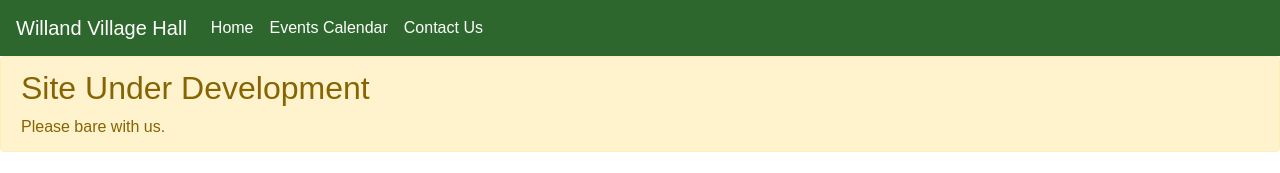
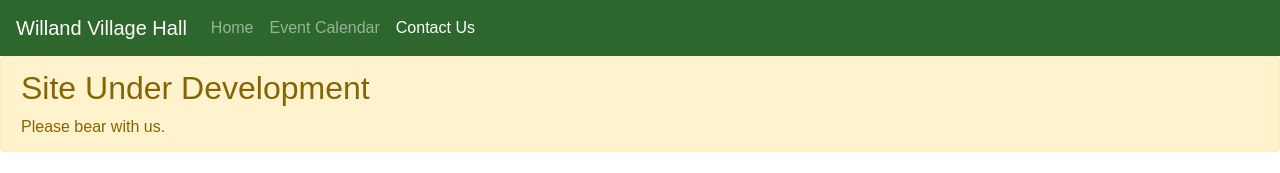
Before and after one commit to themiltonholmes/village-hall, a React (Create React App) app: page /contact in a window 1280 px wide. Shown: the top 173 px of the page. Built offline with nearby package versions, Linux system fonts and the light colour scheme.

Commit message:
Navbar links now show which page is active

```diff
--- a/src/App.js
+++ b/src/App.js
@@ -9,6 +9,17 @@ import HomePage from './views/HomePage';
 import CalendarPage from './views/CalendarPage';
 import ContactPage from './views/ContactPage';
 
+const CustomLink = ({ label, to, activeOnlyWhenExact }) => (
+  <Route
+    path={to}
+    exact={activeOnlyWhenExact}
+    children={({ match }) => {
+        console.log(match);
+        return ( <Link className={match ? "nav-link active" : "nav-link"} to={to}>{label}</Link> )
+    }}
+  />
+);
+
 class App extends Component {
   render() {
     return (
@@ -16,32 +27,25 @@ class App extends Component {
         <Router>
           <div className="body-bg">
             <header className="navbar navbar-expand-lg navbar-dark">
-              <h1 className="navbar-brand mb-0 h1">Willand Village Hall</h1>
+              <a href="/"><h1 className="navbar-brand mb-0 h1">Willand Village Hall</h1></a>
               <button className="navbar-toggler" type="button" data-toggle="collapse" data-target="#navbarSupportedContent" aria-controls="navbarSupportedContent" aria-expanded="false" aria-label="Toggle navigation">
                 <span className="navbar-toggler-icon"></span>
               </button>
               <div className="collapse navbar-collapse" id="navbarSupportedContent">
                 <ul className="navbar-nav mr-auto">
                   <li className="nav-item">
-                <span className="nav-link">
-                  <Link to="/">Home</Link>
-                </span>
+                      <CustomLink activeOnlyWhenExact={true} label="Home" to="/" />
                   </li>
                   <li className="nav-item">
-              <span className="nav-link">
-                <Link to="/calendar">Events Calendar</Link>
-                </span>
+                      <CustomLink activeOnlyWhenExact={true} label="Event Calendar" to="/calendar" />
                   </li>
                   <li className="nav-item">
-              <span className="nav-link">
-                <Link to="/contact">Contact Us</Link>
-                </span>
+                    <CustomLink activeOnlyWhenExact={true} label="Contact Us" to="/contact" />
                   </li>
                 </ul>
-
               </div>
             </header>
-          <div className="alert alert-warning"><h2>Site Under Development</h2><span>Please bare with us.</span></div>
+            <div className="alert alert-warning"><h2>Site Under Development</h2><span>Please bear with us.</span></div>
             <Route exact path="/" component={HomePage} />
             <Route exact path="/calendar" component={CalendarPage} />
             <Route exact path="/contact" component={ContactPage} />
```
Lines whose indentation alone changed are shown as unchanged.
